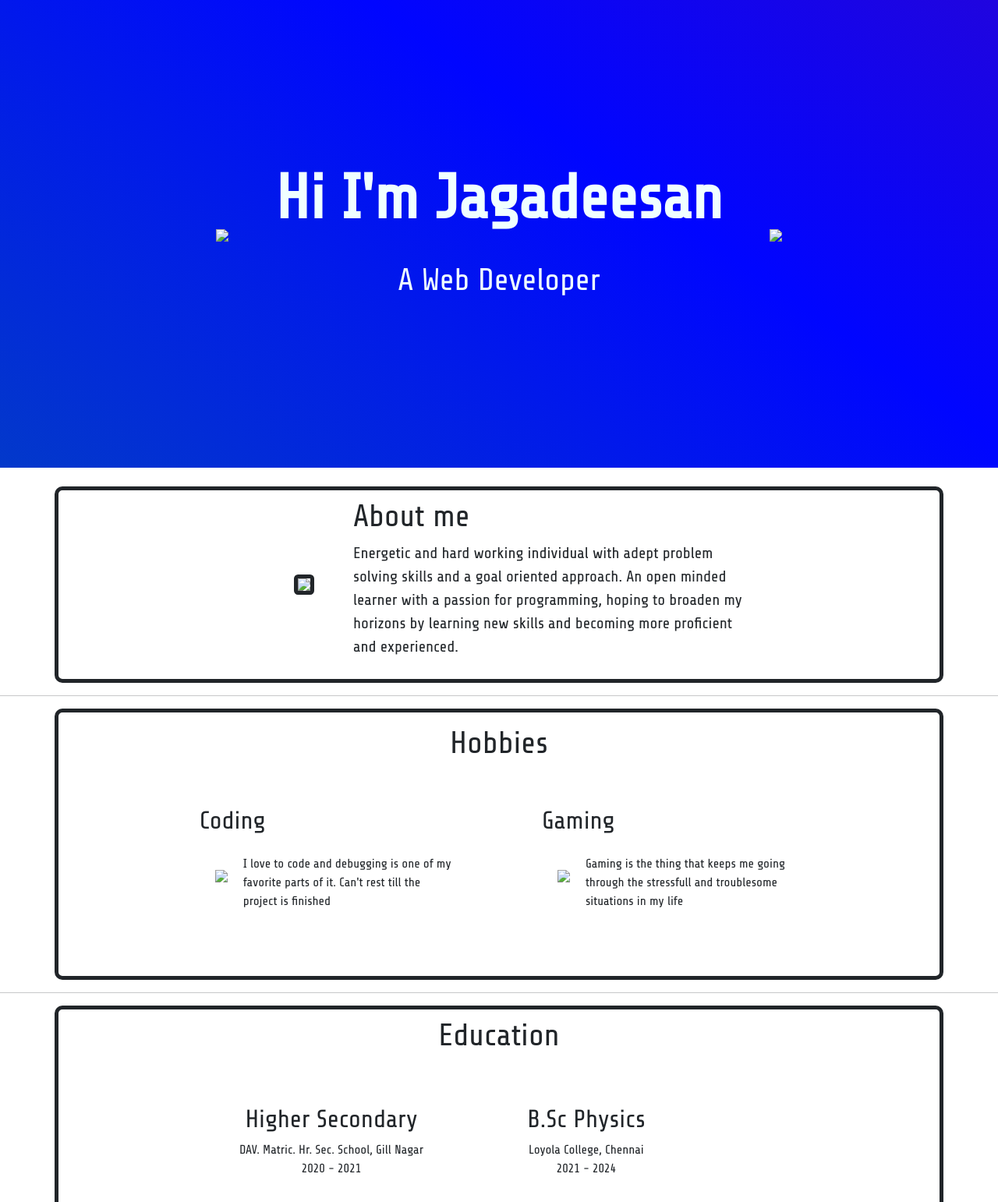
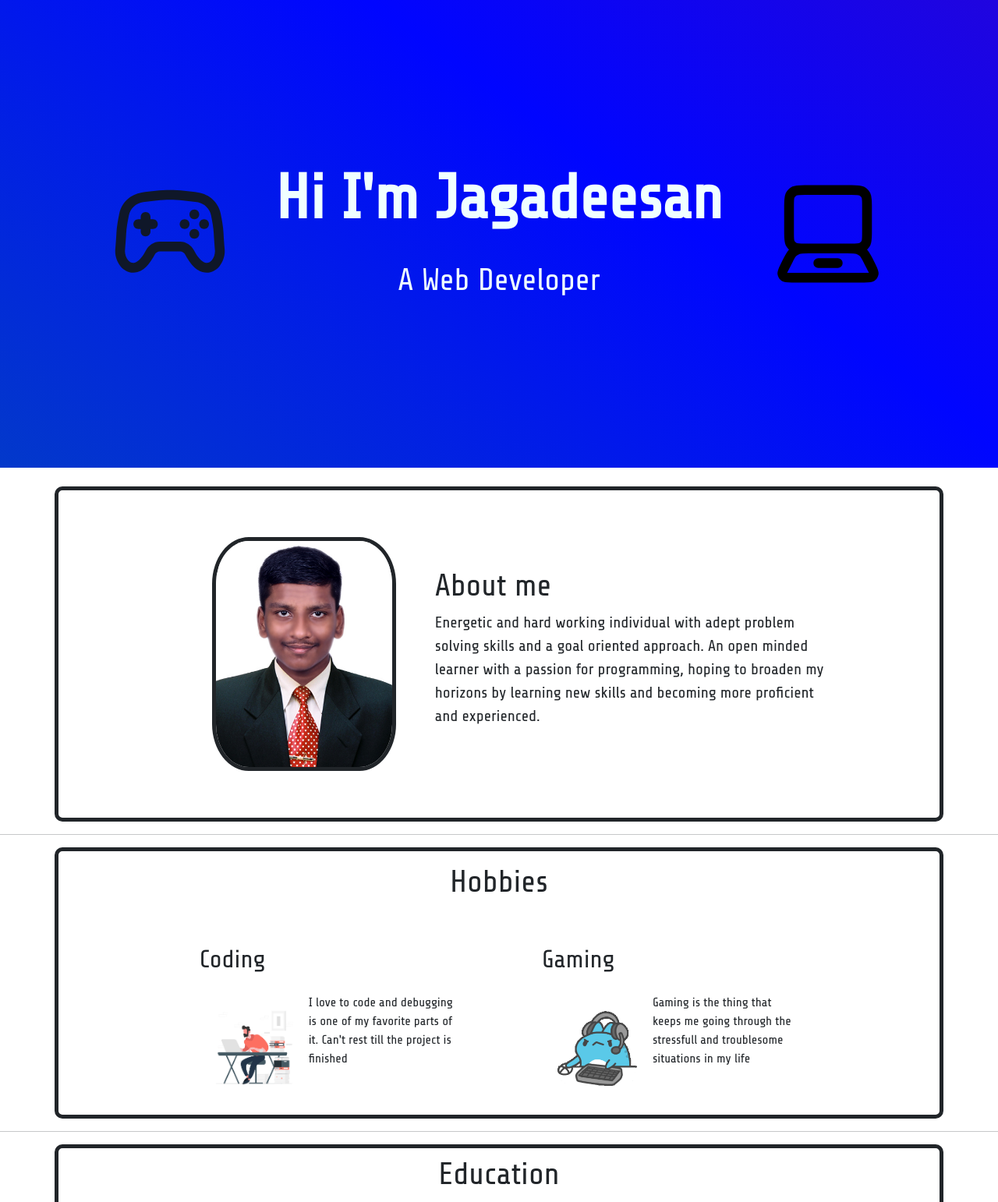
Before and after one commit to Jagxxer31/Profile, a plain HTML site: page index.html in a window 1280 px wide. Shown: the top 1542 px of the page at 78% size. Drawn offline with nearby package versions, Linux system fonts and the light colour scheme.

Commit message:
Update index.html

```diff
--- a/index.html
+++ b/index.html
@@ -13,19 +13,19 @@
 <body>
     <div class="bg grad">
         <div>
-            <img src="./assets/controller-svgrepo-com.svg" height="150px" >
+            <img src="./controller-svgrepo-com.svg" height="150px" >
         </div>
         <div>
             <p class="me">Hi I'm Jagadeesan</p>
             <p class="mj">A Web Developer</p>
         </div>
         <div>
-            <img src="./assets/laptop-alt-1-svgrepo-com.svg" height="150px">
+            <img src="./laptop-alt-1-svgrepo-com.svg" height="150px">
         </div>
     </div>
     <div  class="info container mt-4 bor">
         <div>
-            <img class="img" src="./assets/84KB.jpg">
+            <img class="img" src="./84KB.jpg">
         </div>
         <div class="infop font">
             <h1 class="font">About me</h1>
@@ -43,7 +43,7 @@
             <h2 class="font">Coding</h2>
           </div>
           <div class="hobima mt-4">
-            <img src="./assets/hard-work-5008971-4164692.gif" height="100px" style="float: left; margin: 20px;">
+            <img src="./hard-work-5008971-4164692.gif" height="100px" style="float: left; margin: 20px;">
           </div>
           <div class="hobpa">
             <p class="font mt-4">I love to code and debugging is one of my favorite parts of it. Can't rest till the project is finished</p>
@@ -54,7 +54,7 @@
             <h2 class="font">Gaming</h2>
           </div>
           <div class="hobimb mt-4">
-            <img src="./assets/capoo-gaming.gif" height="100px" style="float: left; margin: 20px;">
+            <img src="./capoo-gaming.gif" height="100px" style="float: left; margin: 20px;">
           </div>
           <div class="hobpb">
             <p class="font mt-4">Gaming is the thing that keeps me going through the stressfull and troublesome situations in my life</p>
@@ -103,10 +103,10 @@
   <div class="proj font">
     <h1>Projects:</h1>
     <div>
-        <a href="./11.3 TinDog Project/index.html">Tindog</a>
+        <a href="https://jagxxer31.github.io/tindog/">Tindog</a>
     </div>
     <div>
-        <a href="./10.3 Mondrian Project/index.html">Mondrian painting</a>
+        <a href="https://jagxxer31.github.io/mondrian/">Mondrian painting</a>
     </div>
   </div>
    <hr>
```
